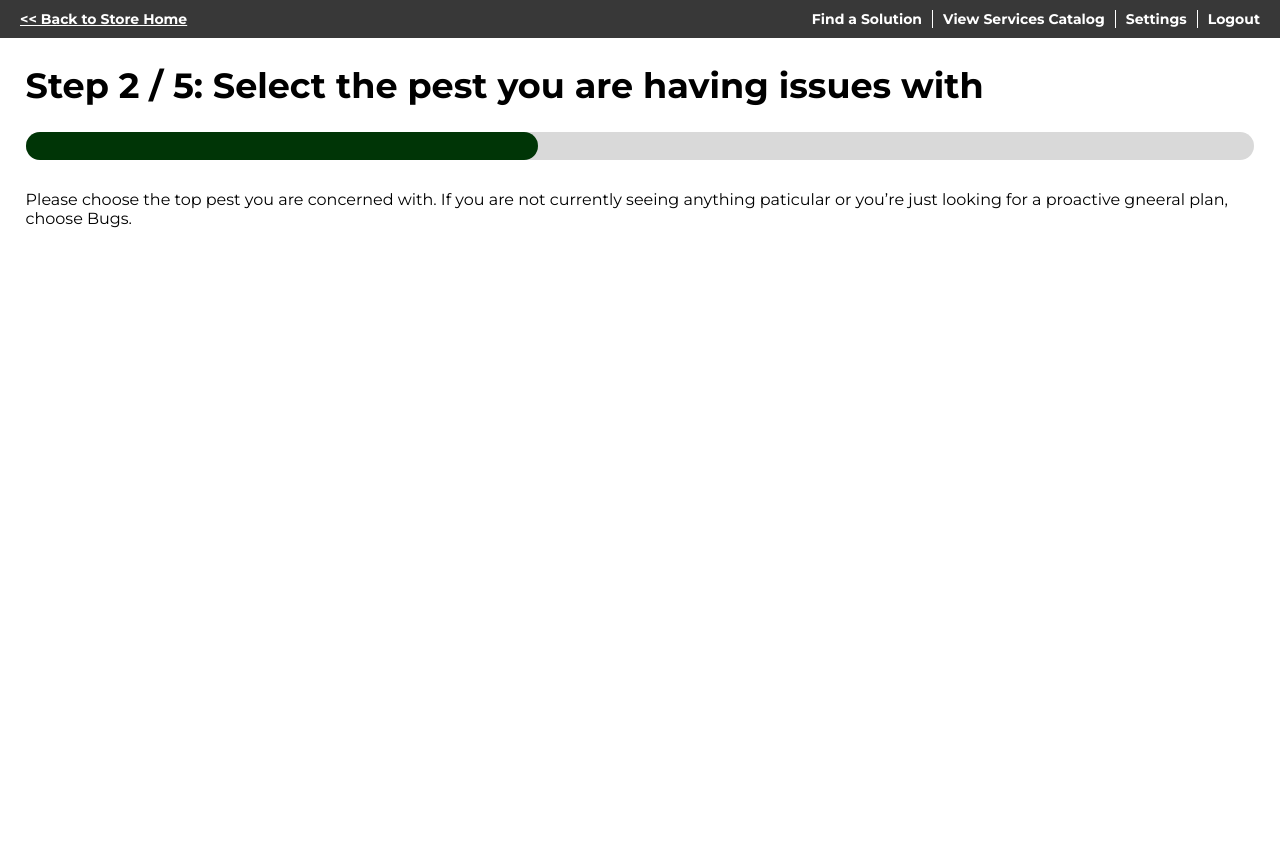
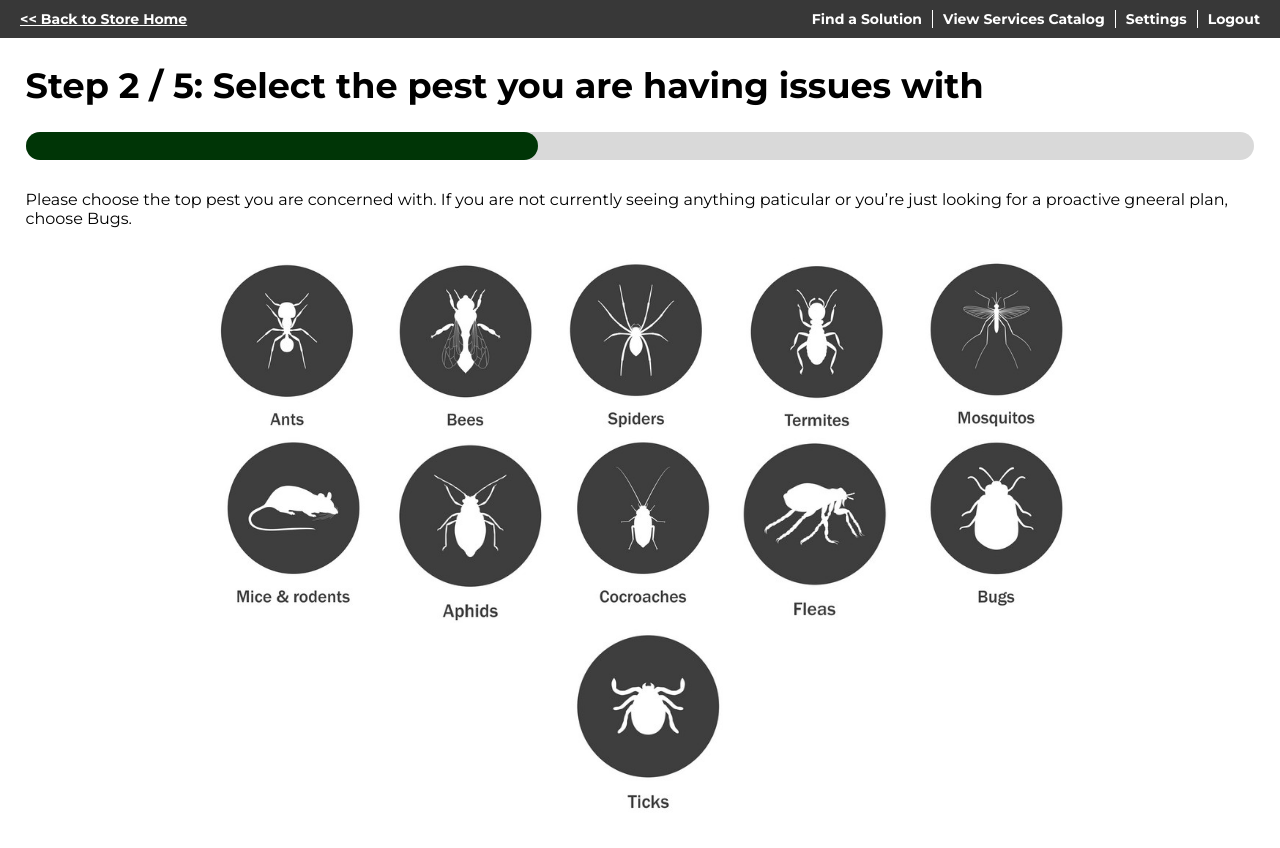
Before and after one commit to georgeschulz/ecommerce-full-stack, a React (Create React App) app in the folder frontend/: page /wizard/3 in a window 1280 px wide. Shown: the top 848 px of the page. Before the commit the page ends 800 px from the top, so only its background shows below. Built offline with nearby package versions, Linux system fonts and the light colour scheme; sample sign-in values are in the browser's storage.

Commit message:
Create pest selection screen

```diff
--- a/frontend/src/App.js
+++ b/frontend/src/App.js
@@ -24,16 +24,15 @@ function App() {
           <Route path="/catalog" element={<Catalog />} />
 
           <Route path="/wizard/1" element={<WizardOne />} />
-          <Route path="/wizard/2" element={<WizardTwo />} />
-          <Route path="/wizard/3" element={<WizardThree />} />
-          <Route path="/wizard/4" element={<WizardFour />} />
-
           <Route element={<RestrictedRoutes />}>
             <Route path="/login" element={<Login user={user} setUser={setUser} />} />
             <Route path="/signup" element={<SignupPage />} />
           </Route>
           <Route element={<PrivateRoutes />}>
             <Route path="/settings" element={<Settings />} />
+            <Route path="/wizard/2" element={<WizardTwo />} />
+            <Route path="/wizard/3" element={<WizardThree />} />
+            <Route path="/wizard/4" element={<WizardFour />} />
           </Route>
 
           <Route path="*" element={<p>404 Not found</p>} />
--- /dev/null
+++ b/frontend/src/components/pestButtonRowLarge/pestButtonRowLarge.js
@@ -0,0 +1,52 @@
+import React from "react";
+import PestButton from "../pestButton/pestButton";
+import ants from '../../assets/pest icons/ants.png';
+import bees from '../../assets/pest icons/bees.png';
+import spiders from '../../assets/pest icons/spiders.png';
+import termites from '../../assets/pest icons/termites.png';
+import mosquito from '../../assets/pest icons/mosquito.png';
+import rodent from '../../assets/pest icons/rodent.png';
+import aphid from '../../assets/pest icons/aphids.png';
+import cockroaches from '../../assets/pest icons/cockroaches.png';
+import fleas from '../../assets/pest icons/fleas.png';
+import other from '../../assets/pest icons/other.png';
+import ticks from '../../assets/pest icons/ticks.png';
+
+import { useSelector } from "react-redux";
+import { selectIsAuth } from "../../features/auth";
+
+
+function PestButtonRowLarge(props) {
+    const isAuth = useSelector(selectIsAuth);
+
+    const pests = [
+        { name: 'ants', img: ants},
+        { name: 'bees', img: bees},
+        { name: 'spiders', img: spiders},
+        { name: 'termites', img: termites},
+        { name: 'mosquitoes', img: mosquito},
+        { name: 'rodent', img: rodent },
+        { name: 'aphid', img: aphid},
+        { name: 'cockroaches', img: cockroaches },
+        { name: 'fleas', img: fleas },
+        { name: 'other', img: other},
+        { name: 'ticks', img: ticks}
+    ]
+
+    const buttons = pests.map(pest => {
+        return (<PestButton
+            key={pest.name}
+            name={pest.name}
+            img={pest.img}
+            redirect='/wizard/4'
+        />)
+    })
+
+    return (
+        <div className="large-button-container">
+            {buttons}
+        </div>
+    )
+}
+
+export default PestButtonRowLarge;
--- a/frontend/src/pages/wizard/wizard.css
+++ b/frontend/src/pages/wizard/wizard.css
@@ -38,3 +38,10 @@ h1.wizard-header {
     line-height: 1.6;
     font-size: 18px;
 }
+
+.large-button-container {
+    width: 80%;
+    display: flex;
+    flex-wrap: wrap;
+    justify-content: center;
+}
--- a/frontend/src/pages/wizard/wizardThree.js
+++ b/frontend/src/pages/wizard/wizardThree.js
@@ -1,4 +1,5 @@
 import WizardTemplate from "./wizardTemplate";
+import PestButtonRowLarge from "../../components/pestButtonRowLarge/pestButtonRowLarge";
 
 function WizardThree() {
     return (
@@ -8,8 +9,9 @@ function WizardThree() {
             percent='40'
             headline='Select the pest you are having issues with'
             instructions="Please choose the top pest you are concerned with. If you are not currently seeing anything paticular or you’re just looking  for a proactive gneeral plan, choose Bugs."
-            body=''
+            body={<div className="row row-center"><PestButtonRowLarge /></div>}
         />
+
     )
 }
 
--- a/frontend/src/pages/wizard/wizardTwo.js
+++ b/frontend/src/pages/wizard/wizardTwo.js
@@ -84,7 +84,7 @@ function WizardTwo() {
                         </div>
                     </div>
                     <div className="multipane-button-container" style={{'width': '100%'}}>
-                        <p className="button-medium button-color-secondary">Update</p>
+                        <Link to='/settings'><p className="button-medium button-color-secondary">Update</p></Link>
                         <Link to={skipPest ? '/wizard/4' : '/wizard/3'}><p className="button-medium button-color-primary">Continue</p></Link>
                     </div>
                 </div>
```
